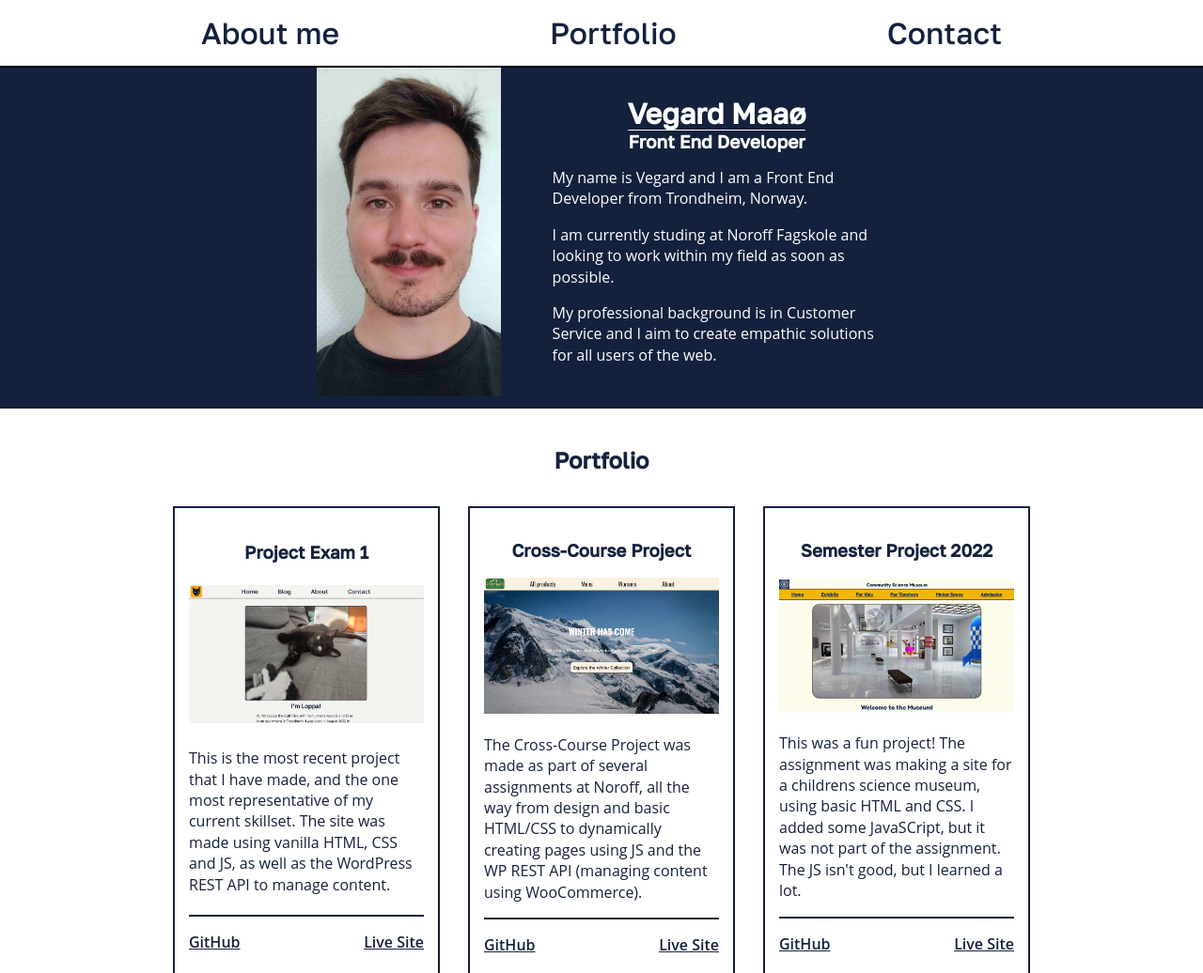
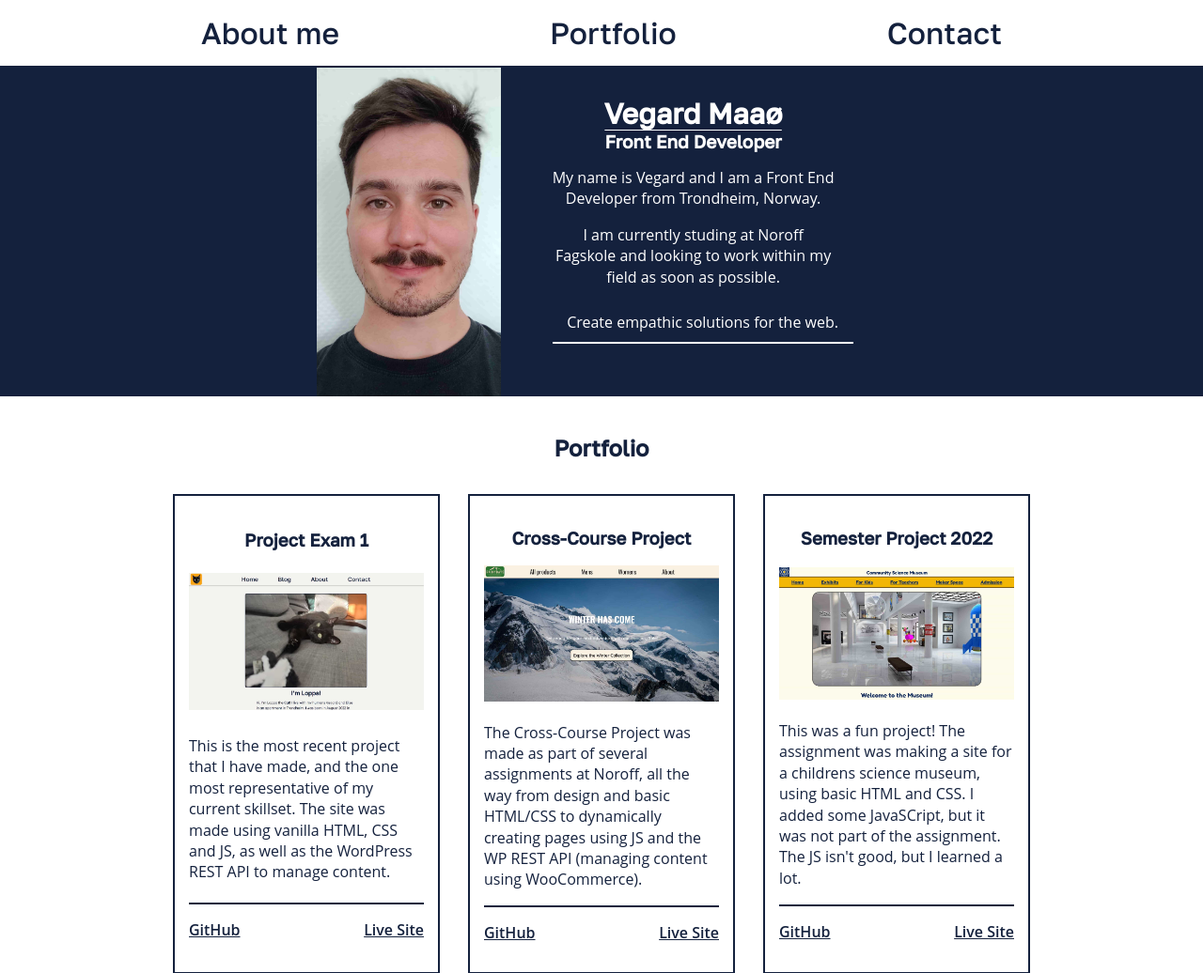
Before and after one commit to VegardMaao/Portfolio-management-1, a plain HTML site: page index.html in a window 1280 px wide. Shown: the top 1036 px of the page at 94% size. Drawn offline with Linux system fonts and the light colour scheme; a web font is replaced by a local one.

Commit message:
Improving UX and copywriting

```diff
--- a/css/main-styles.css
+++ b/css/main-styles.css
@@ -32,7 +32,7 @@ header{
     flex-direction: row;
     height: 50px;
     background-color: var(--primary-color);
-    border-bottom: 2px solid black;
+    border-bottom: 2px solid var(--text-color);
 }
 
 header > a{
@@ -61,7 +61,7 @@ header > a{
     background-color: var(--primary-color);
     width: 100%;
     height: 100%;
-    border: 2px solid var(--text-color);
+    border-bottom: 2px solid var(--text-color);
     border-top: none;
     padding: 50px 0px 0px 0px;
 }
@@ -135,6 +135,64 @@ section{
     margin: 20px auto;
 }
 
+
+/* About */
+
+.about-section{
+    background: var(--text-color);
+    width: 100%;
+    height: 100%;
+    margin: auto;
+}
+
+.about-me{
+    display: flex;
+    flex-wrap: wrap;
+    justify-content: center;
+}
+
+.portrait{
+    height: 350px;
+    margin: 0px 25px;
+}
+
+.infotext{
+    max-width: 350px;
+    margin: 15px;
+    padding: 15px;
+}
+
+.infotext > * {
+    color: #fff;
+    max-width: 300px;
+    text-align: center;
+}
+
+.infotext > p:nth-of-type(3){
+    text-align: center;
+    padding: 10px;
+    border-bottom: 2px solid #fff;
+}
+
+.about-header{
+    margin: 0px;
+}
+
+h1 + h2{
+    text-decoration: overline;
+    font-size: 1.2rem;
+}
+
+.contact{
+    display: flex;
+    flex-direction: column;
+    align-items: center;
+}
+
+.contact-link{
+    color: #fff;
+}
+
 /* Portfolio */
 
 .portfolio-container{
@@ -165,55 +223,6 @@ section{
 
 .portfolio-links > p{
     font-weight: 600;
-}
-
-/* About */
-
-.about-section{
-    background: var(--text-color);
-    width: 100%;
-    height: 100%;
-    margin: auto;
-}
-
-.about-me{
-    display: flex;
-    flex-wrap: wrap;
-    justify-content: center;
-}
-
-.portrait{
-    height: 350px;
-    margin: 0px 25px;
-}
-
-.infotext{
-    max-width: 350px;
-    margin: 15px;
-    padding: 15px;
-}
-
-.infotext > * {
-    color: #fff;
-}
-
-.about-header{
-    margin: 0px;
-}
-
-h1 + h2{
-    text-decoration: overline;
-    font-size: 1.2rem;
-}
-
-.contact{
-    display: flex;
-    flex-direction: column;
-    align-items: center;
-}
-
-.contact-link{
-    color: #fff;
 }
 
 /* Footer */
--- a/index.html
+++ b/index.html
@@ -49,7 +49,7 @@
               I am currently studing at Noroff Fagskole and looking to
               work within my field as soon as possible.
             </p>
-            <p>My professional background is in Customer Service and I aim to create empathic solutions for all users of the web.</p>
+            <p>Create empathic solutions for the web.</p>
           </div>
         </div>
       </section>
```
